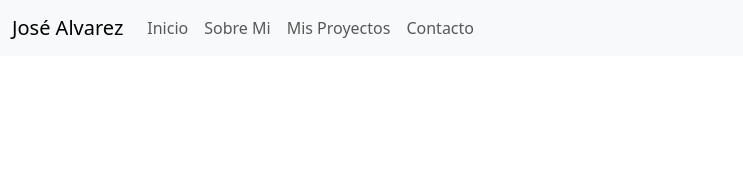
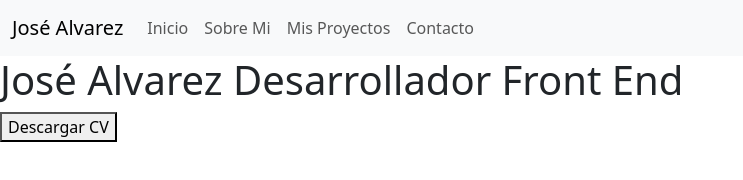
Before and after one commit to JoseAlvarezMartinez/portfolioSabados, a plain HTML site: page index.html in a window 1280 px wide. Shown: the whole page, without its empty margins (0-743 px from the left). Drawn offline with nearby package versions, Linux system fonts and the light colour scheme.

Commit message:
header estructura

```diff
--- a/index.html
+++ b/index.html
@@ -37,6 +37,9 @@
                 </div>
             </div>
         </nav>
+
+        <h1>José Alvarez Desarrollador Front End</h1>
+        <button>Descargar CV</button>
     </header>
 
 
```
